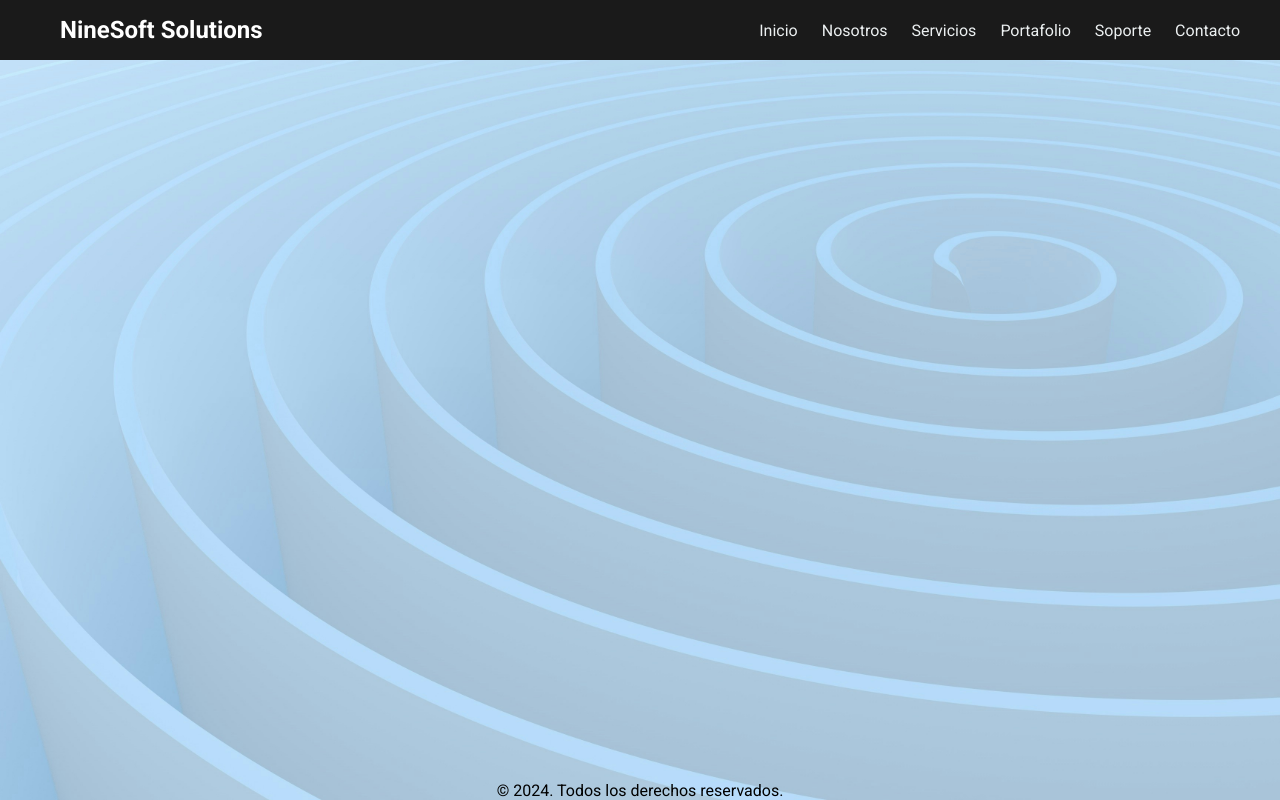
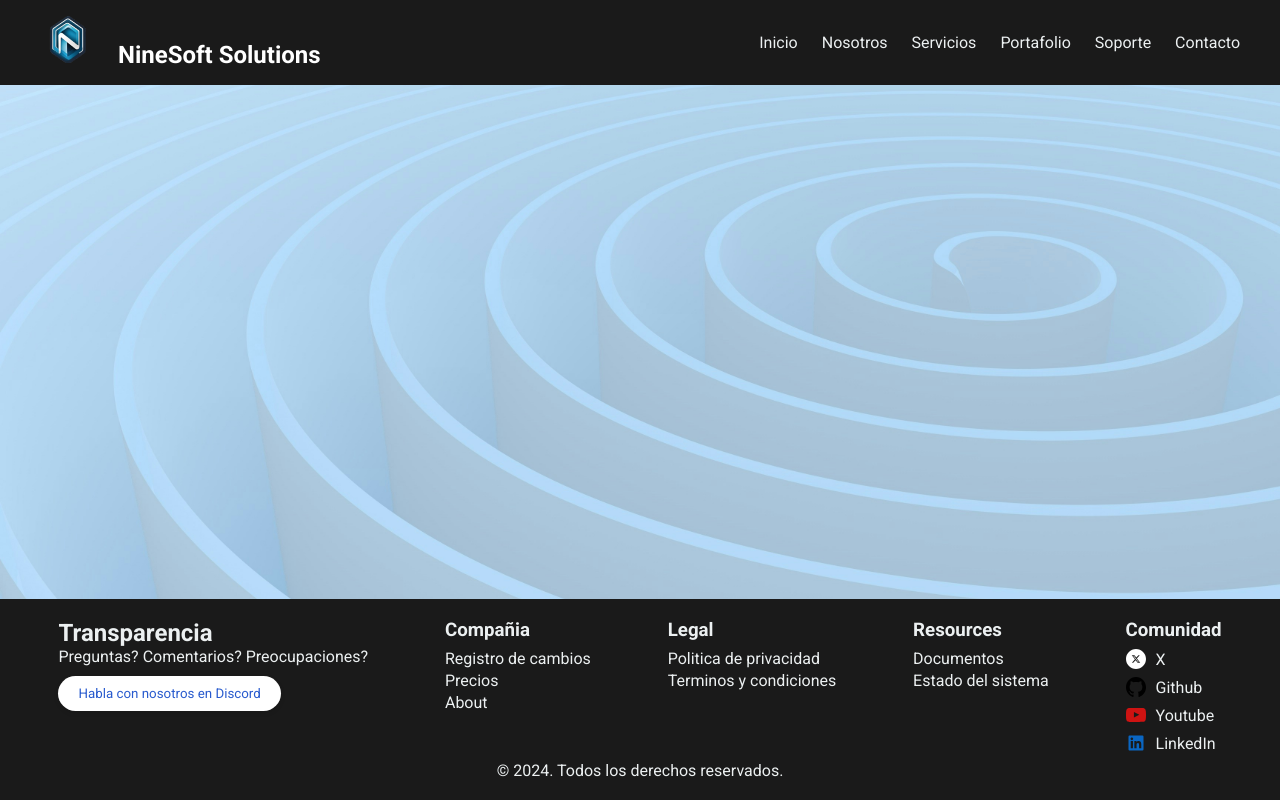
Before and after one commit to NineSoftSolutions/ConsultoraWeb_NineSoftSolutions, a plain HTML site: page pages/soporte.html in a window 1280 px wide. Drawn offline with Linux system fonts and the light colour scheme.

Commit message:
FEAT - se suben imagenes sitio a MEDIA

```diff
--- a/pages/soporte.html
+++ b/pages/soporte.html
@@ -12,7 +12,10 @@
     <header>
         <nav class="navbar">
             <div class="navbar-container">
-                <a href="../index.html" class="logo">NineSoft Solutions</a>
+                <div>
+                  <a href = "../index.html"><img src="../media/img/logo 1.png" alt="Logo NineSoft" /></a>
+                  <a href="../index.html" class="logo">NineSoft Solutions</a>
+                </div>
                 <input type="checkbox" id="menu-toggle" class="menu-toggle">
                 <label for="menu-toggle" class="hamburger-menu" aria-label="Abrir menú">
                     <span></span>
@@ -35,7 +38,69 @@
         </section>
     </main>
     <footer>
+      <div class="footer-container">
+        <div class="footer-grid">
+          <div class="footer-box">
+            <h2>Transparencia</h2>
+            <p>Preguntas? Comentarios? Preocupaciones?</p>
+            <button>Habla con nosotros en Discord</button>
+          </div>
+          <div class="footer-box">
+            <h3>Compañia</h3>
+            <a href=""><p>Registro de cambios</p></a>
+            <a href=""><p>Precios</p></a>
+            <a href=""><p>About</p></a>
+          </div>
+          <div class="footer-box">
+            <h3>Legal</h3>
+            <a href=""><p>Politica de privacidad</p></a>
+            <a href=""><p>Terminos y condiciones</p></a>
+          </div>
+          <div class="footer-box">
+            <h3>Resources</h3>
+            <a href=""><p>Documentos</p></a>
+            <a href=""><p>Estado del sistema</p></a>
+          </div>
+          <div class="footer-box">
+            <h3>Comunidad</h3>
+            <ul>
+              <a href="">
+                <li>
+                  <div class="social-media-box">
+                    <img src="../media/img/x-white.svg" alt="X social media" />
+                    <p>X</p>
+                  </div>
+                </li>
+              </a>
+              <a href="">
+                <li>
+                  <div class="social-media-box">
+                    <img src="../media/img/github-142-svgrepo-com.svg" alt="Github" />
+                    <p>Github</p>
+                  </div>
+                </li>
+              </a>
+              <a href="">
+                <li>
+                  <div class="social-media-box">
+                    <img src="../media/img/youtube-color-svgrepo-com.svg" alt="Youtube" />
+                    <p>Youtube</p>
+                  </div>
+                </li>
+              </a>
+              <a href="">
+                <li>
+                  <div class="social-media-box">
+                    <img src="../media/img/linkedin-svgrepo-com.svg" alt="LinkedIn" />
+                    <p>LinkedIn</p>
+                  </div>
+                </li>
+              </a>
+            </ul>
+          </div>
+        </div>
         <p>&copy; 2024. Todos los derechos reservados.</p>
+      </div>
     </footer>
 </body>
 </html>
```
Also changed, not shown: media/img/Consultoria 1.png (added), media/img/Desarrollo 1.png (added), media/img/Fondo de IMG_6222 eliminado 1.png (added), media/img/Fondo de IMG_6222 eliminado 1@3x.png (added), media/img/IMG_1010_Original-removebg 1.png (added), media/img/Ninesoft 1.png (added), media/img/atom 1.png (added), media/img/bootstrap 1.png (added), media/img/favicon.ico, media/img/image 12.png (added), media/img/image 14.png (added), media/img/image 4.png (added), media/img/image 5.png (added), media/img/logo 1.png (added), 3 more files.
